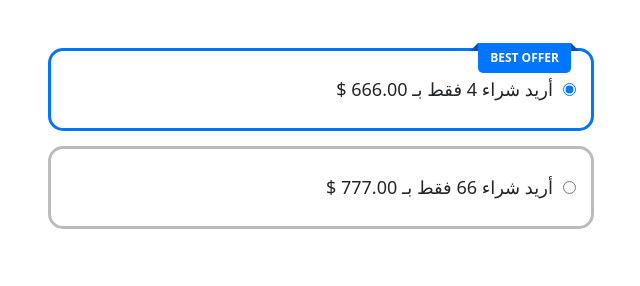
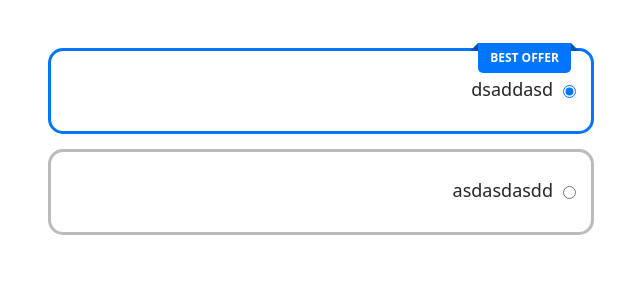
Before and after one commit to hamzafy/offers, a plain HTML site: page index.html in a window 1280 px wide. Shown: the whole page, without its empty margins (604-1244 px from the left). Drawn offline with nearby package versions, Linux system fonts and the light colour scheme.

Commit message:
edit style

```diff
--- a/index.html
+++ b/index.html
@@ -26,9 +26,9 @@
 		    justify-content: start;
 		    align-items: center;
 		}
-		.drop-frtj {
+	 	.drop-frtj {
 		    padding: 0;
-		    margin: 0 10px 0 0;
+		    margin: 0 10px 3px 10px;
 		    font-size: 18px;
 		}
 		.drop-frkj.active {
@@ -96,14 +96,14 @@
 							<div class="drop-uuij">Best Offer<p><span class="drop-uure"></span><span class="drop-uunm"></span></p></div>
 							<div class="drop-fraj">
 								<input type="radio" ref="drop-xcvr" class="RadioQty custom-control-input drop-frbj" name="offers" value="66" id="quantity_1_0" checked>
-								<p class="drop-frtj">أريد شراء 4 فقط بـ 666.00 $</p>
+								<p class="drop-frtj">dsaddasd</p>
 							</div>
 						</div>
 
 						<div ref="drop-ghty" class="drop-frkj">
 							<div class="drop-fraj">
 								<input type="radio" ref="drop-xcvr" class="RadioQty custom-control-input drop-frbj" name="offers" value="66" id="quantity_1_0">
-								<p class="drop-frtj">أريد شراء 66 فقط بـ 777.00 $</p>
+								<p class="drop-frtj">asdasdasdd</p>
 							</div>
 						</div>
 
```
